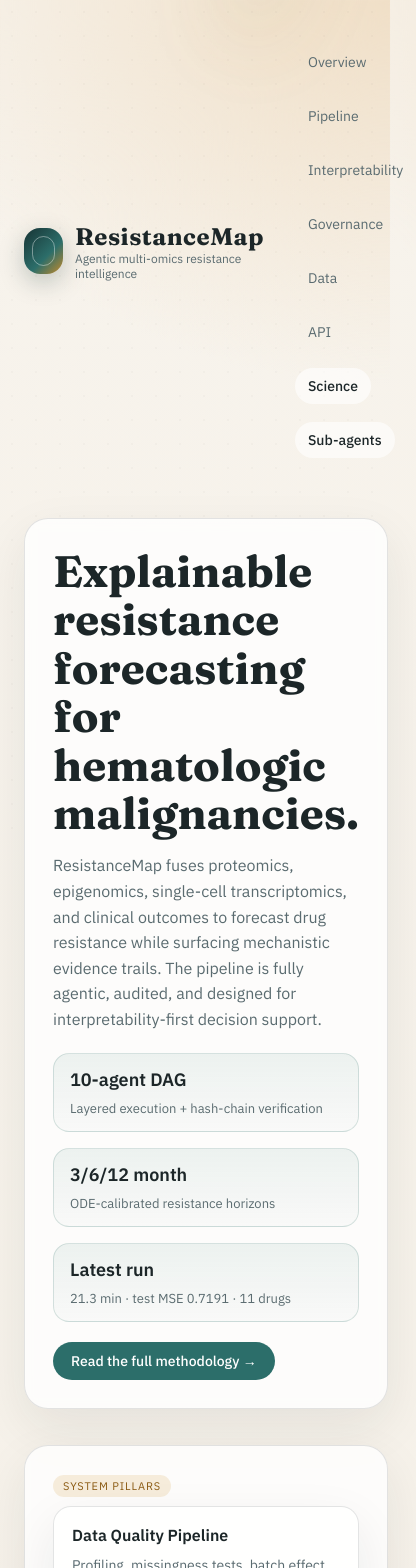
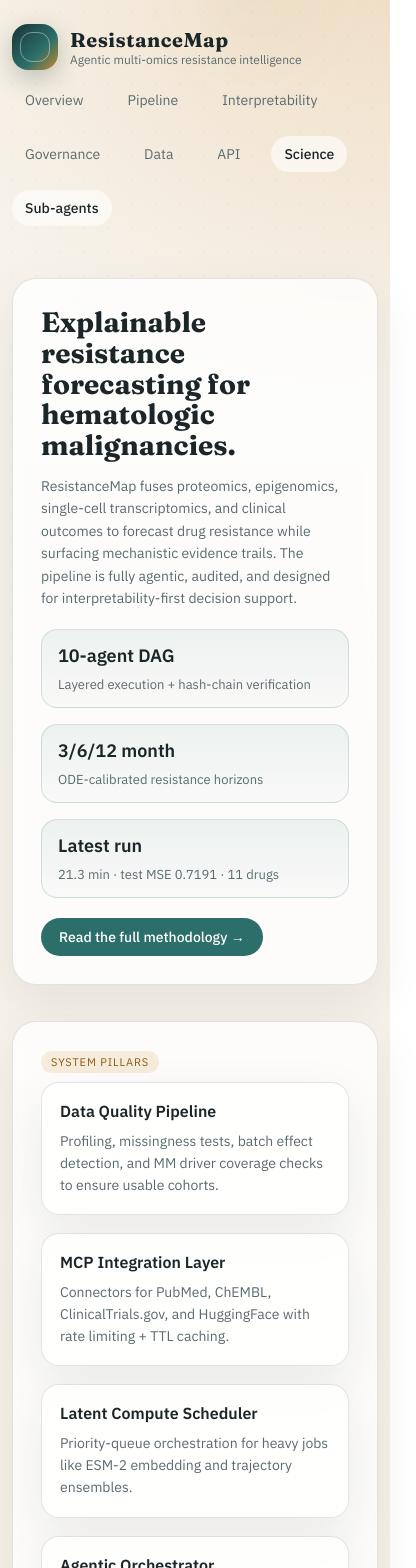
Before and after one commit to Abhignya-Jagathpally/dashboard, a React (Vite) app: page /#/ in a window 390 px wide. Shown: the top 1568 px of the page, 416 px wide, since content can reach past the window. Built offline with nearby package versions, Linux system fonts and the light colour scheme.

Commit message:
Add responsive styles for small screens and print

```diff
--- a/src/styles.css
+++ b/src/styles.css
@@ -1608,3 +1608,144 @@ a {
     grid-template-columns: repeat(2, 1fr);
   }
 }
+
+/* -------- Small-screen breakpoint -------- */
+@media (max-width: 600px) {
+  .page {
+    padding: 16px 12px 60px;
+  }
+
+  .nav {
+    flex-direction: column;
+    align-items: flex-start;
+    gap: 12px;
+    padding: 8px 0 16px;
+  }
+
+  .brand h1 {
+    font-size: 20px;
+  }
+
+  .hero h2 {
+    font-size: 28px;
+  }
+
+  .hero p {
+    font-size: 14px;
+  }
+
+  .hero-metrics {
+    grid-template-columns: 1fr;
+  }
+
+  .section-title {
+    font-size: 22px;
+  }
+
+  .card-grid {
+    grid-template-columns: 1fr;
+  }
+
+  .grid-two {
+    grid-template-columns: 1fr;
+  }
+
+  .flow {
+    grid-template-columns: 1fr;
+  }
+
+  .tier-grid {
+    grid-template-columns: 1fr;
+  }
+
+  .science-hero {
+    padding: 20px;
+  }
+
+  .science-hero h2 {
+    font-size: 24px;
+  }
+
+  .science-hero .lede {
+    font-size: 15px;
+  }
+
+  .subagent {
+    padding: 16px;
+  }
+
+  .synapse-grid {
+    grid-template-columns: 1fr;
+  }
+
+  .synapse-dl {
+    grid-template-columns: 1fr;
+  }
+
+  .takeaways li {
+    padding: 14px 14px 14px 52px;
+    font-size: 14px;
+  }
+
+  .footer {
+    flex-direction: column;
+    gap: 8px;
+    font-size: 12px;
+  }
+}
+
+/* -------- Print styles -------- */
+@media print {
+  body {
+    background: white;
+    color: #1c2628;
+  }
+
+  body::before,
+  body::after {
+    display: none;
+  }
+
+  .nav,
+  .footer {
+    display: none;
+  }
+
+  .page {
+    max-width: 100%;
+    padding: 0;
+  }
+
+  .hero-card,
+  .card,
+  .component,
+  .subagent,
+  .synapse-card,
+  .ablation,
+  .science-hero {
+    box-shadow: none;
+    backdrop-filter: none;
+    border: 1px solid #ccc;
+    break-inside: avoid;
+  }
+
+  .card--interactive:hover {
+    transform: none;
+  }
+
+  .reveal {
+    animation: none;
+  }
+
+  a {
+    text-decoration: underline;
+  }
+
+  .cta-primary,
+  .btn-primary,
+  .nav-route {
+    border: 1px solid #999;
+    background: transparent;
+    color: #1c2628;
+  }
+}
```
